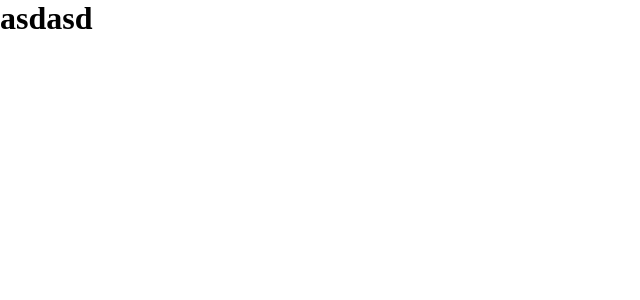
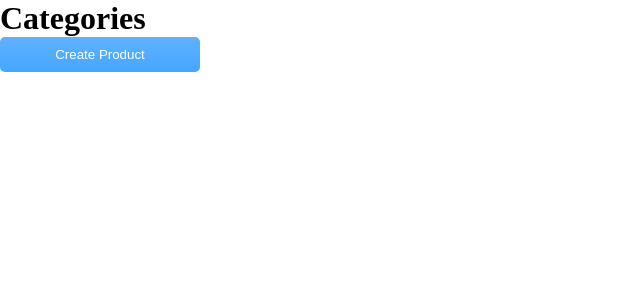
Before and after one commit to zafarbekde/faveo_uz, a React (Vite) app in the folder faveo-uz/: page /categories in a window 1280 px wide. Shown: the top 300 px of the page, without its empty margins (0-640 px from the left). Built offline with nearby package versions, Linux system fonts and the light colour scheme.

Commit message:
Update Categories.jsx

```diff
--- a/faveo-uz/src/components/app/Categories/Categories.jsx
+++ b/faveo-uz/src/components/app/Categories/Categories.jsx
@@ -2,8 +2,15 @@ import React from 'react'
 
 function Categories() {
   return (
-    <div>
-      <h1>asdasd</h1>
+    <div className='container-categories'>
+      <div className="categories-wrap">
+        <h1 className="categories-title">Categories</h1>
+        <button className="login-btn">Create Product</button>
+
+        <div className="categories-product">
+
+        </div>
+      </div>
     </div>
   )
 }
```
